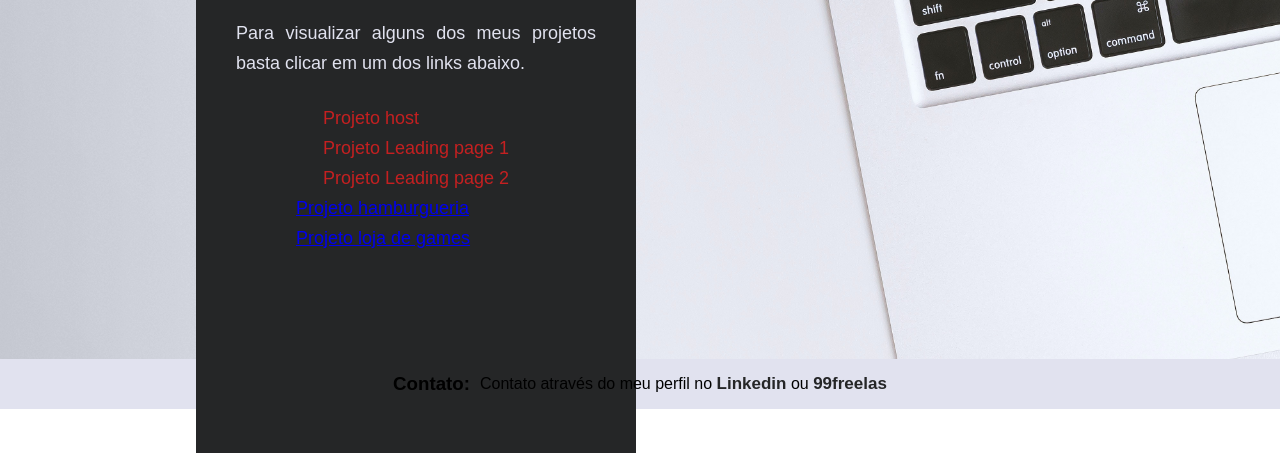
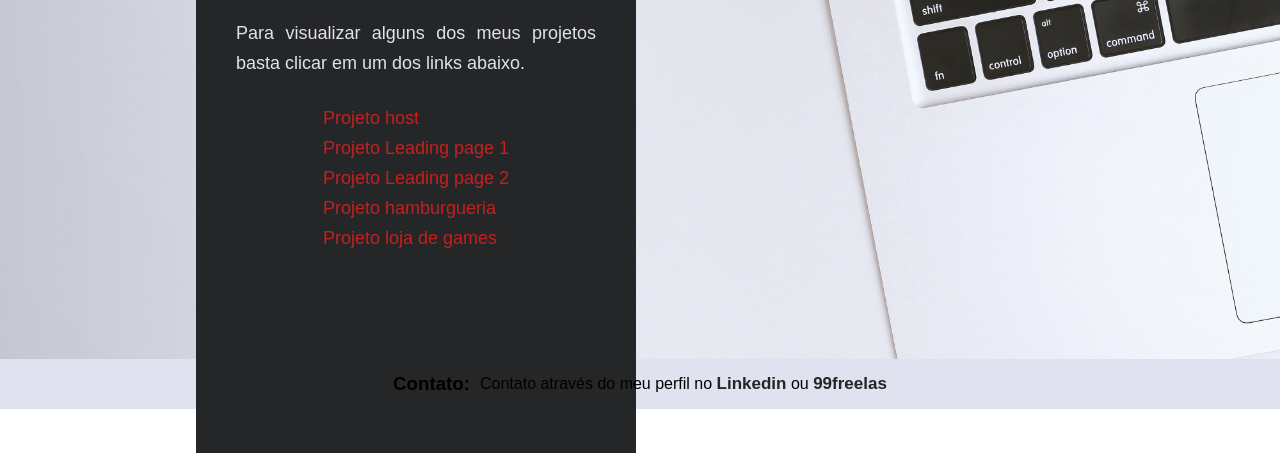
Before and after one commit to Donis-DS/Portifolio, a plain HTML site: page Pagina-inicial/index.html in a window 1280 px wide. Shown: the part 441-894 px from the top of the page. Drawn offline with Linux system fonts and the light colour scheme.

Commit message:
Update index.html

```diff
--- a/Pagina-inicial/index.html
+++ b/Pagina-inicial/index.html
@@ -54,8 +54,8 @@
                 <a href="https://donis-ds.github.io/projeto-host/" target="_blank" rel="external">Projeto host</a> <br>
                 <a href="https://donis-ds.github.io/Portifolio/Landing-page-01/" target="_blank" rel="external">Projeto Leading page 1</a><br>
                 <a id="ultimo-a" href="https://donis-ds.github.io/Portifolio/Landing-page-02/" target="_blank" rel="external">Projeto Leading page 2</a><br>
-                <p><a id="ultimo-a" href="https://donis-ds.github.io/hamburgueria1/" target="_blank" rel="external">Projeto hamburgueria</a></p>
-                <p><a id="ultimo-a" href="https://donis-ds.github.io/bingame/" target="_blank" rel="external">Projeto loja de games</a></p>
+                <a id="ultimo-a" href="https://donis-ds.github.io/hamburgueria1/" target="_blank" rel="external">Projeto hamburgueria</a> <br>
+                <a id="ultimo-a" href="https://donis-ds.github.io/bingame/" target="_blank" rel="external">Projeto loja de games</a>
             </ul>
         </section>
     </main>
```
